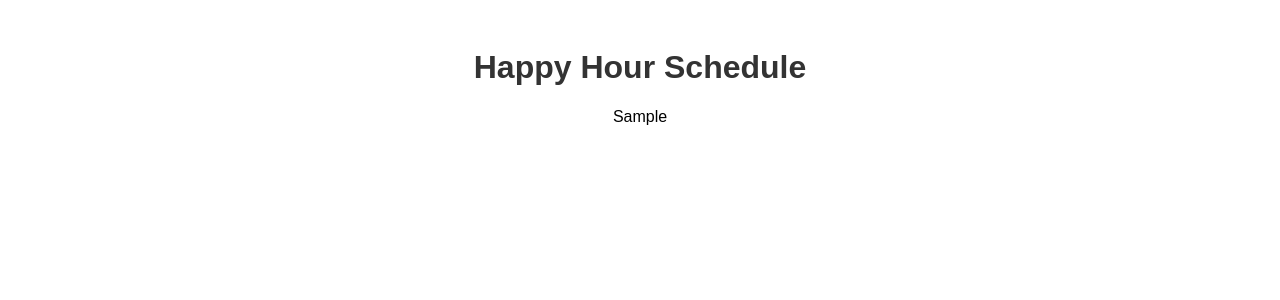
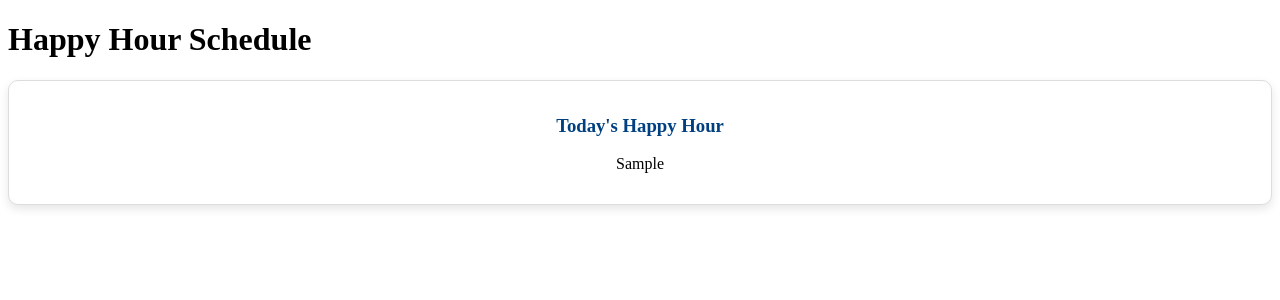
Before and after one commit to justincueva/118w-happy-hour, a Python web app: template templates/template.html in a window 1280 px wide. Shown: the top 300 px of the page. Run offline with Jinja, Linux system fonts and the light colour scheme; the template is opened without the code that fills it: most values are stand-ins (such as "Sample title", 1, 10 or a date in 2020).

Commit message:
Uploaded Ash's CSS code
Only imported, HTML is not properly referencing the styles.css file.

```diff
--- a/src/scraper.py
+++ b/src/scraper.py
@@ -11,6 +11,7 @@ class HappyHourScraper:
     def scrape_page(self):
         options = Options()
         options.add_argument('--headless')
+
         service = Service(ChromeDriverManager().install())
         driver = webdriver.Chrome(service=service, options=options)
         page_text = None
--- /dev/null
+++ b/static/styles.css
@@ -0,0 +1,34 @@
+/*Product Grid*/
+.product-grid {
+    display: grid;
+    grid-template-columns: repeat(auto-fit, minmax(250px, 1fr));
+    gap: 20px;
+    margin: 20px 0;
+}
+
+.product-card {
+    background-color: white;
+    border: 1px solid #ddd;
+    border-radius: 10px;
+    padding: 15px;
+    text-align: center;
+    box-shadow: 0px 4px 10px rgba(0, 0, 0, 0.1);
+    transition: transform 0.2s, box-shadow 0.2s;
+}
+
+.product-card:hover {
+    transform: translateY(-5px);
+    box-shadow: 0px 6px 15px rgba(0, 0, 0, 0.2);
+}
+
+.product-card img {
+    max-width: 100%;
+    height: auto;
+    border-radius: 5px;
+    margin-bottom: 15px;
+}
+
+.product-card h3 {
+    color: #004080; / Darker blue for product names */
+    margin-bottom: 10px;
+}
--- a/templates/template.html
+++ b/templates/template.html
@@ -4,14 +4,15 @@
     <meta charset="UTF-8">
     <meta name="viewport" content="width=device-width, initial-scale=1.0">
     <title>Happy Hour Schedule</title>
-    <style>
-        body { font-family: Arial, sans-serif; text-align: center; padding: 20px; }
-        h1 { color: #333; }
-        .happy-hour { font-size: 20px; background-color: #f8f8f8; padding: 10px; border-radius: 5px; }
-    </style>
+    <link rel="stylesheet" href="/static/styles.css">
 </head>
 <body>
     <h1>Happy Hour Schedule</h1>
-    <p>{{ happy_hour }}</p>
+    <div class="product-grid">
+        <div class="product-card">
+            <h3>Today's Happy Hour</h3>
+             <p>{{ happy_hour }}</p>
+        </div>
+    </div>
 </body>
 </html>
```
